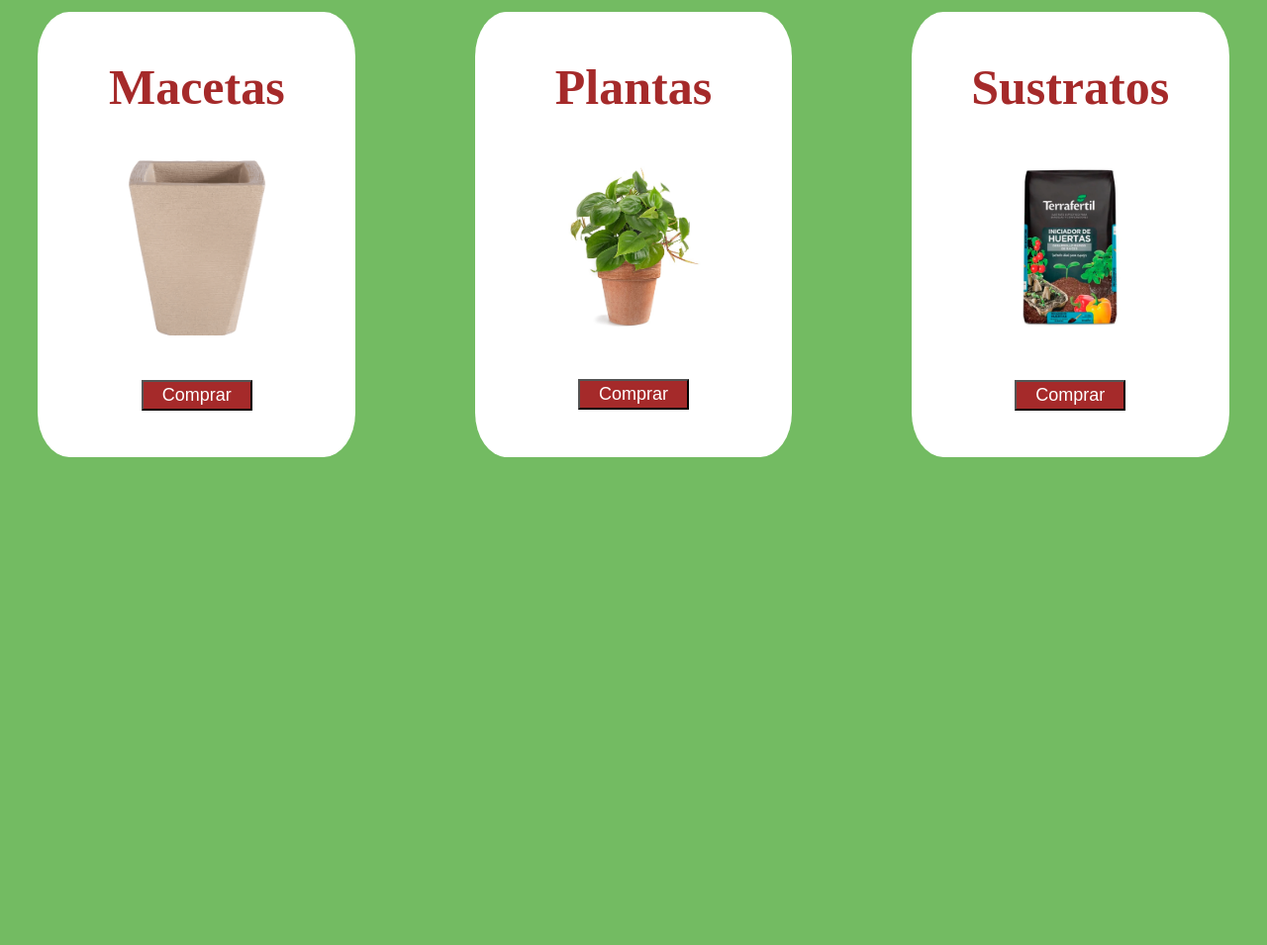
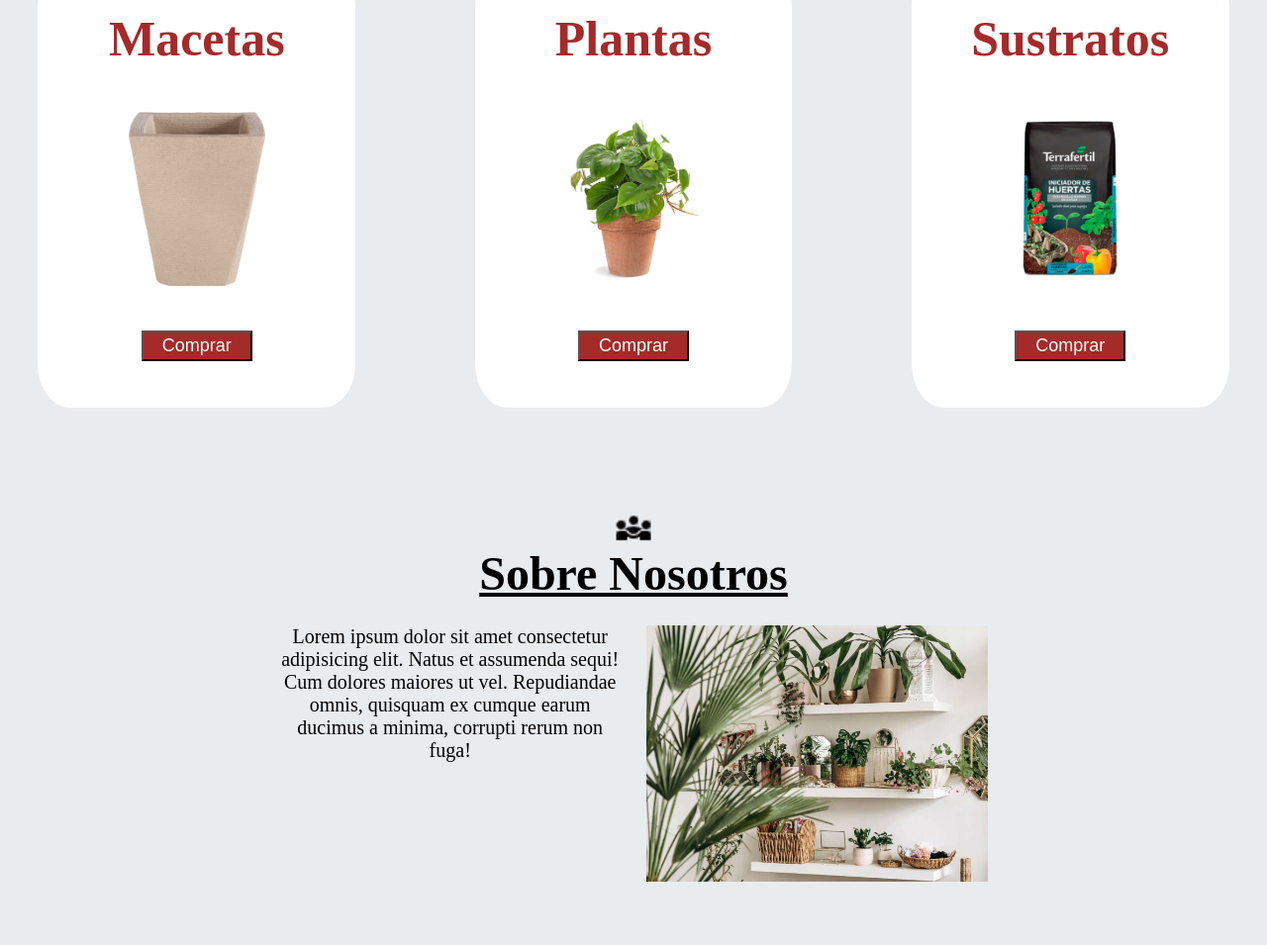
Before and after one commit to GarySz01/GardenYaz, a plain HTML site: page index.html in a window 1280 px wide. Shown: the part 756-1711 px from the top of the page at 99% size. Before the commit the page ends 1256 px from the top, so only its background shows below. Drawn offline with Linux system fonts and the light colour scheme.

Commit message:
SobreNosotros

```diff
--- a/index.html
+++ b/index.html
@@ -26,7 +26,7 @@
     <main id="main-gral">
       <div class="main-div">
         <h1>GARDEN YAZMIN</h1>
-        <img src="./imagenes/plantas-portada.jpg" alt="portada" />
+        <img src="./imagenes/portada.jpeg" alt="portada" />
       </div>
       <div class="categories">
         <div class="categories-macetas">
@@ -45,6 +45,20 @@
           <input type="button" value="Comprar" />
         </div>
       </div>
+      <div class="about">
+        <div class="about-nos">
+          <img src="./imagenes/about.png" alt="nosotros" />
+          <h2>Sobre Nosotros</h2>
+        </div>
+        <div class="about-descripcion">
+          <p>
+            Lorem ipsum dolor sit amet consectetur adipisicing elit. Natus et
+            assumenda sequi! Cum dolores maiores ut vel. Repudiandae omnis,
+            quisquam ex cumque earum ducimus a minima, corrupti rerum non fuga!
+          </p>
+          <img src="./imagenes/quienessomos.jpg" alt="personas" />
+        </div>
+      </div>
     </main>
     <footer></footer>
   </body>
--- a/styles.css
+++ b/styles.css
@@ -6,25 +6,25 @@
 
 body {
   width: 100%;
-  background-color: #73bb62;
+  background-color: #e9ecef;
 }
 
 #header-gral {
-  width: 80%;
-  margin: 2%;
+  width: 100%;
+  /* margin: 2%; */
 }
 
 .header-div {
   width: 100%;
-  margin-left: 10%;
-  margin-right: 10%;
-  height: auto;
+  /* margin-left: 10%;
+  margin-right: 10%; */
+  height: 100px;
   display: flex;
   flex-direction: row;
   justify-content: center;
   align-items: center;
   gap: 1%;
-  background-color: #e3f3e0;
+  background-color: #e9ecef;
 }
 
 .header-list {
@@ -41,7 +41,7 @@ body {
 }
 
 .perfil {
-  width: 20%;
+  width: 15%;
   border-radius: 15%;
 }
 
@@ -73,7 +73,7 @@ body {
 }
 
 .main-div img {
-  width: 100%;
+  width: 90%;
   height: 36rem;
 }
 
@@ -197,3 +197,51 @@ body {
   width: 35%;
   cursor: pointer;
 }
+
+.about {
+  width: 100%;
+  padding: 5%;
+  display: flex;
+  flex-direction: column;
+  justify-content: center;
+  align-items: center;
+  /* background-color: red; */
+  gap: 25px;
+}
+
+.about-nos {
+  display: flex;
+  flex-direction: column;
+  justify-content: center;
+  align-items: center;
+}
+
+.about-nos h2 {
+  font-size: 48px;
+  font-weight: 800;
+  color: black;
+  text-decoration: underline;
+}
+
+.about-nos img {
+  width: 12%;
+}
+
+.about-descripcion {
+  display: flex;
+  flex-direction: row;
+  justify-content: center;
+  /* align-items: center; */
+  gap: 25px;
+}
+
+.about-descripcion p {
+  width: 30%;
+  font-size: 20px;
+  font-weight: 300;
+  text-align: center;
+}
+
+.about-descripcion img {
+  width: 30%;
+}
```
Also changed, not shown: imagenes/about.png (added), imagenes/logo.png, imagenes/portada.jpeg (added), imagenes/quienessomos.jpg (added), imagenes/vivero.jpg (added).
